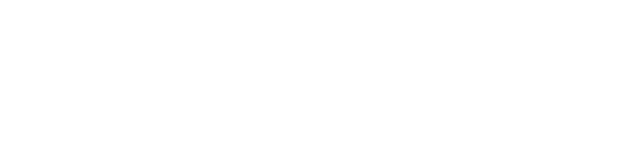
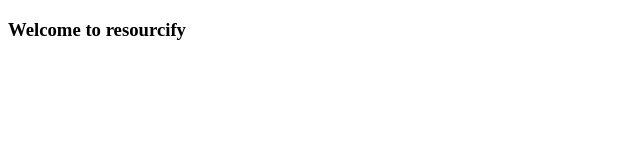
Before and after one commit to BenG-ctrl/resourcify, a plain HTML site: page index.html in a window 1280 px wide. Shown: the whole page, without its empty margins (0-640 px from the left). Drawn offline with Linux system fonts and the light colour scheme.

Commit message:
Add resourcify landing message. #1

```diff
--- a/index.html
+++ b/index.html
@@ -7,5 +7,7 @@
 initial-scale=1.0" />
 <title>Resourcify</title>
 </head>
-<body></body>
+<body>
+    <h3>Welcome to resourcify</h3>
+</body>
 </html>
```
